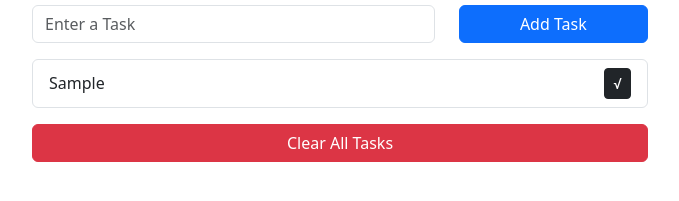
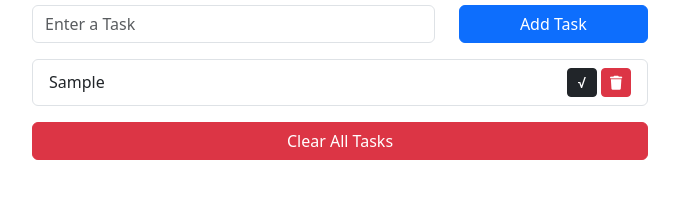
Before and after one commit to ethanchang13/To-Do-List, a plain HTML site: page index.html in a window 1280 px wide. Both pictures are taken after typing "Sample" into the empty fields and a click on the button "Add Task". Shown: the part 157-358 px from the top of the page, without its empty margins (300-979 px from the left). Drawn offline with nearby package versions, Linux system fonts and the light colour scheme.

Commit message:
reintroduce delete button for individual tasks

```diff
--- a/index.html
+++ b/index.html
@@ -15,6 +15,10 @@
       rel="stylesheet"
       integrity="sha384-T3c6CoIi6uLrA9TneNEoa7RxnatzjcDSCmG1MXxSR1GAsXEV/Dwwykc2MPK8M2HN"
       crossorigin="anonymous"
+    />
+    <link
+      rel="stylesheet"
+      href="https://cdnjs.cloudflare.com/ajax/libs/font-awesome/6.4.2/css/all.min.css"
     />
     <link rel="stylesheet" href="style.css" />
   </head>
--- a/script.js
+++ b/script.js
@@ -51,8 +51,14 @@ function displayTasks() {
       "align-items-center"
     );
 
-    // Set the inner HTML of the <li> element with task text and check mark for completion
-    li.innerHTML = `<span>${task.text}</span> <button class='btn btn-dark btn-sm complete-btn' data-index='${index}'>√</button>`;
+    // Set the inner HTML of the <li> element with task text, check mark for completion, and trash icon for deletion
+    li.innerHTML = `<span>${task.text}</span>
+      <div>
+        <button class='btn btn-dark btn-sm complete-btn' data-index='${index}'>√</button>
+        <button class='btn btn-danger btn-sm delete-btn' data-index='${index}'>
+          <i class="fas fa-trash"></i>
+        </button>
+      </div>`;
 
     // Apply completed class if task is marked as done
     if (task.completed) {
@@ -66,6 +72,12 @@ function displayTasks() {
 
       // Apply or remove the completed style
       li.classList.toggle("completed");
+    });
+
+    // Remove task when clicking the delete button
+    li.querySelector(".delete-btn").addEventListener("click", function () {
+      tasks.splice(index, 1);
+      displayTasks();
     });
 
     // Append the new task to the task list
--- a/style.css
+++ b/style.css
@@ -4,3 +4,11 @@
   color: gray;
   opacity: 0.6;
 }
+
+/* Styling for complete and delete buttons */
+.complete-btn,
+.delete-btn {
+  width: 30px;
+  text-align: center;
+  padding: 3px 0;
+}
```
